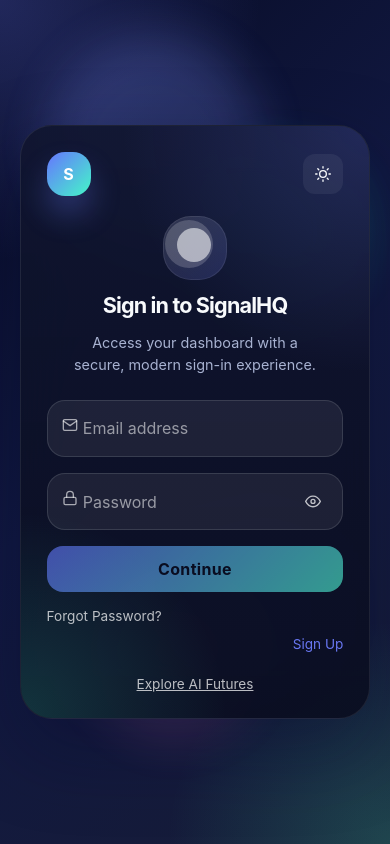
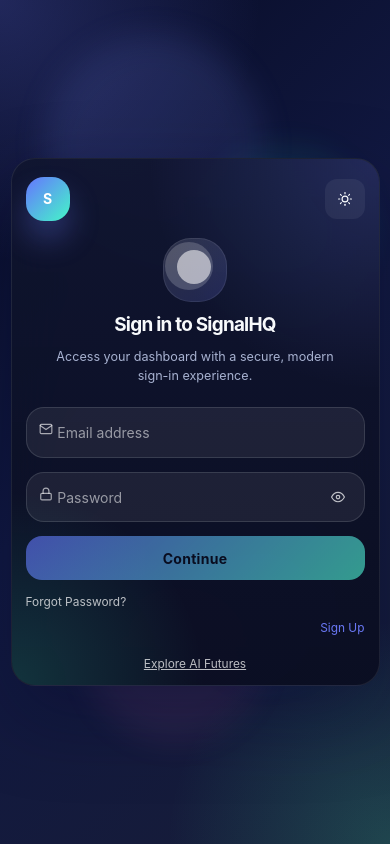
Before and after one commit to robinjedan4-max/watch-Anime, a React (Vite) app: page / in a window 390 px wide. Built offline with nearby package versions, Linux system fonts and the light colour scheme.

Commit message:
Fix CSS syntax errors and malformed media queries

```diff
--- a/src/styles.css
+++ b/src/styles.css
@@ -558,13 +558,6 @@
   100% { transform: translateX(0); }
 }
 
-@media (max-width: 640px) {
-  .login-page {
-    padding: 1.25rem;
-  }
-
-  .login-card {
-    padding: 1.6rem;
 /* Mobile & Responsive Design */
 @media (max-width: 768px) {
   .feature-grid {
@@ -883,7 +876,14 @@
 
   .brand-mark {
     width: 40px;
-    height: 40pxecff;
+    height: 40px;
+  }
+}
+
+[data-theme='light'] {
+  --bg-start: #eff4ff;
+  --bg-mid: #f7faff;
+  --bg-end: #e7ecff;
   --card: rgba(255, 255, 255, 0.85);
   --card-border: rgba(15, 23, 42, 0.08);
   --text-primary: #111827;
```
